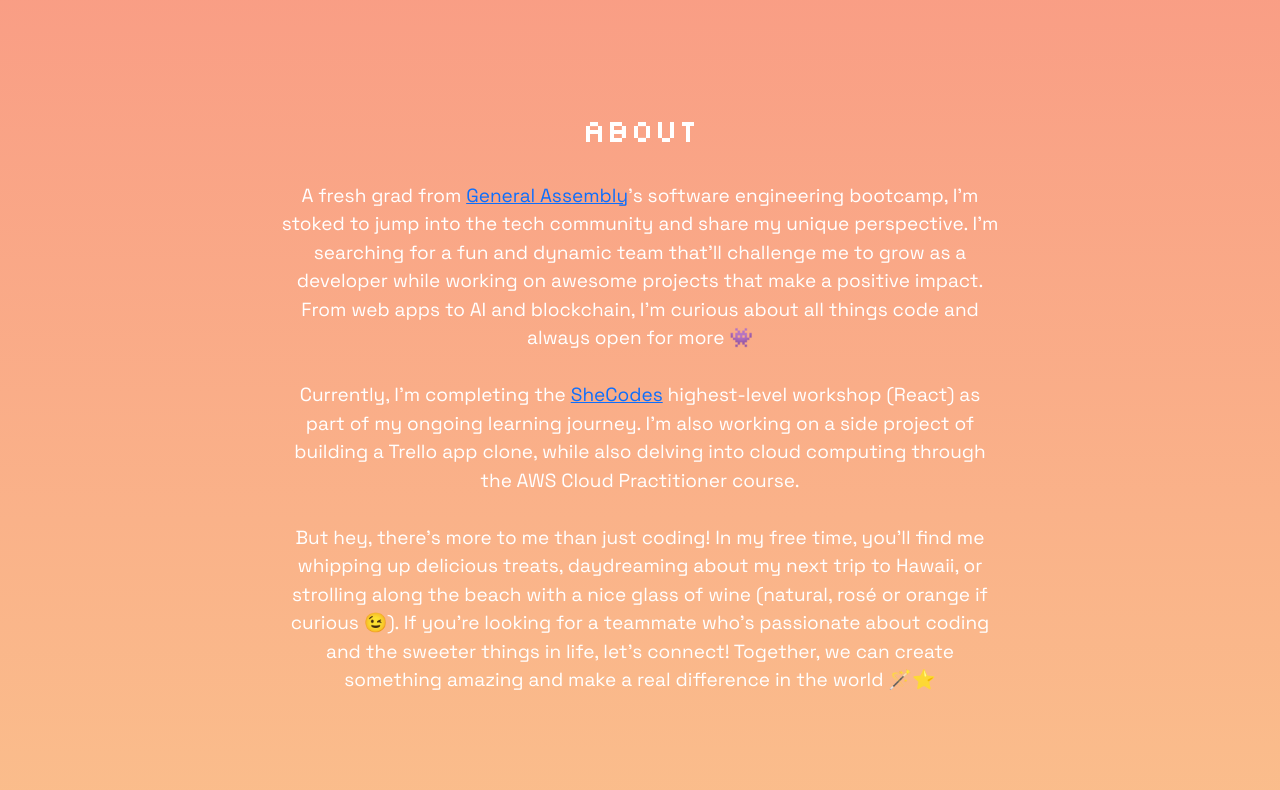
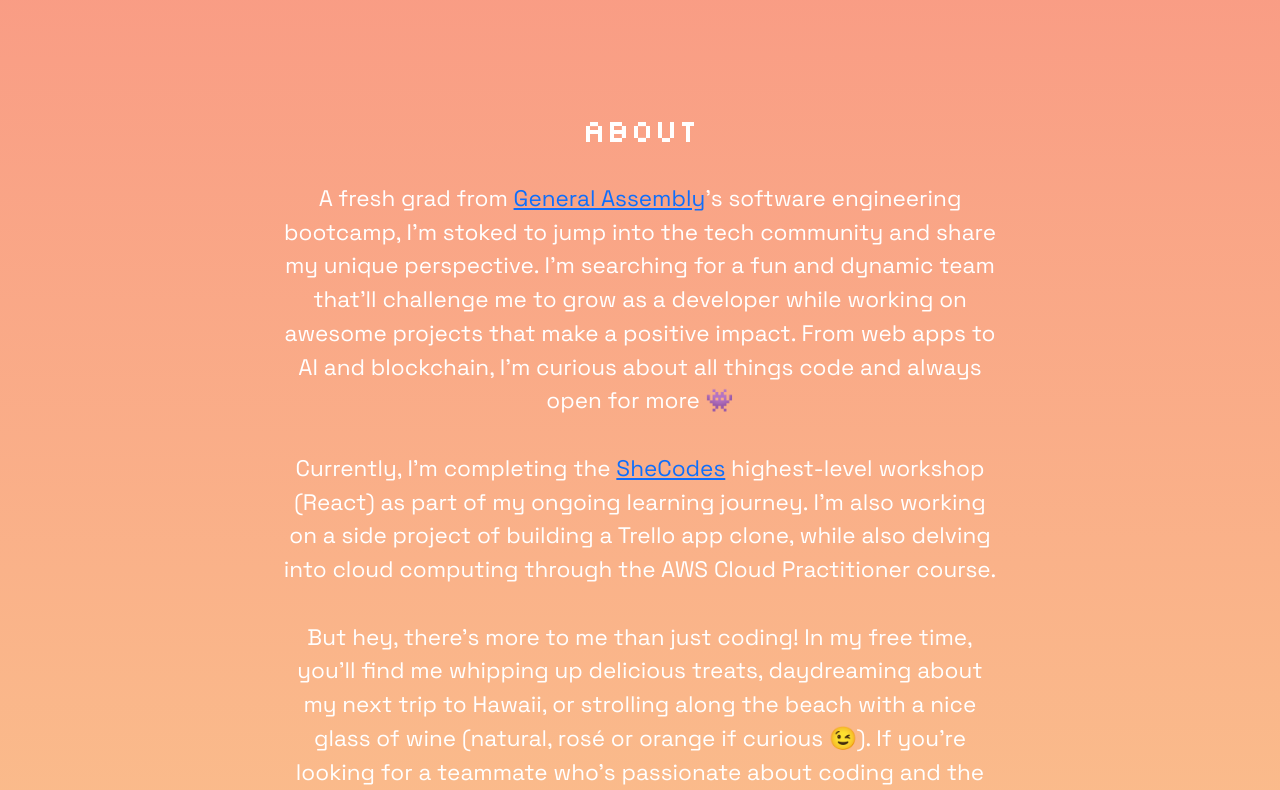
Before and after one commit to solcana/Portfolio, a plain HTML site: page index.html in a window 1280 px wide. Shown: the part 794-1584 px from the top of the page. Drawn offline with nearby package versions, Linux system fonts and the light colour scheme.

Commit message:
minor changes to footer icons sizes and projects intro

```diff
--- a/styles.css
+++ b/styles.css
@@ -65,6 +65,7 @@ h3 {
 
 .icons {
   color: white;
+  font-size: 23.5px;
 }
 .icons:hover {
   color: #002554;
@@ -97,7 +98,7 @@ h3 {
   width: 56%;
   margin: 0 auto;
   padding: 25px 0 25px 0;
-  font-size: 19px;
+  font-size: 22.5px;
   font-family: "Space Grotesk", sans-serif;
 }
 
```
